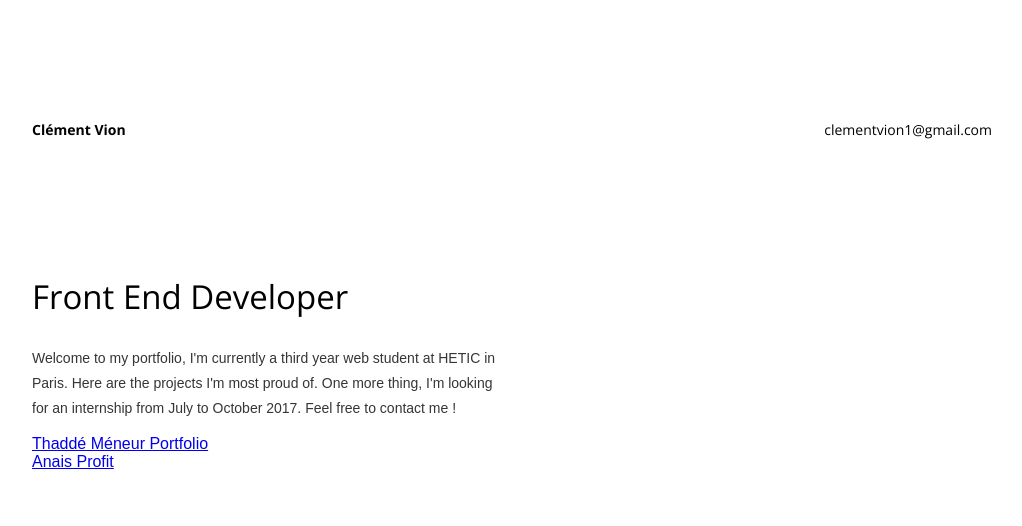
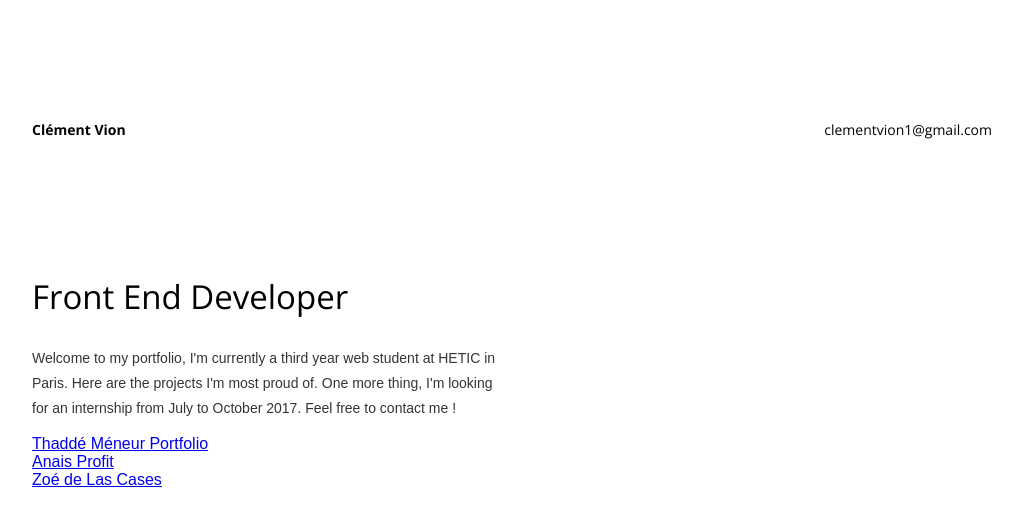
Before and after one commit to ClementVion/folio-react, a React (Create React App) app: page / in a window 1280 px wide. Shown: the top 526 px of the page, without its empty margins (128-1150 px from the left). Built offline with nearby package versions, Linux system fonts and the light colour scheme.

Commit message:
feat(router) add hashHistory

```diff
--- a/src/App.js
+++ b/src/App.js
@@ -1,5 +1,5 @@
 import React, { Component } from 'react'
-import { BrowserRouter as Router, Route } from 'react-router-dom'
+import { HashRouter as Router, Route } from 'react-router-dom'
 import HomeScene from './scenes/HomeScene'
 import ProjectScene from './scenes/ProjectScene'
 import './App.css'
--- a/src/components/Header/index.js
+++ b/src/components/Header/index.js
@@ -1,4 +1,4 @@
-import React, { Component } from 'react';
+import React, { Component } from 'react'
 import { Link } from 'react-router-dom'
 import './Header.css';
 
--- a/src/projects.json
+++ b/src/projects.json
@@ -6,4 +6,8 @@
     "id": "1",
     "slug": "anais-profit",
     "title": "Anais Profit"
+}, {
+    "id": "2",
+    "slug": "zoe-de-las-cases",
+    "title": "Zoé de Las Cases"
 }]
```
